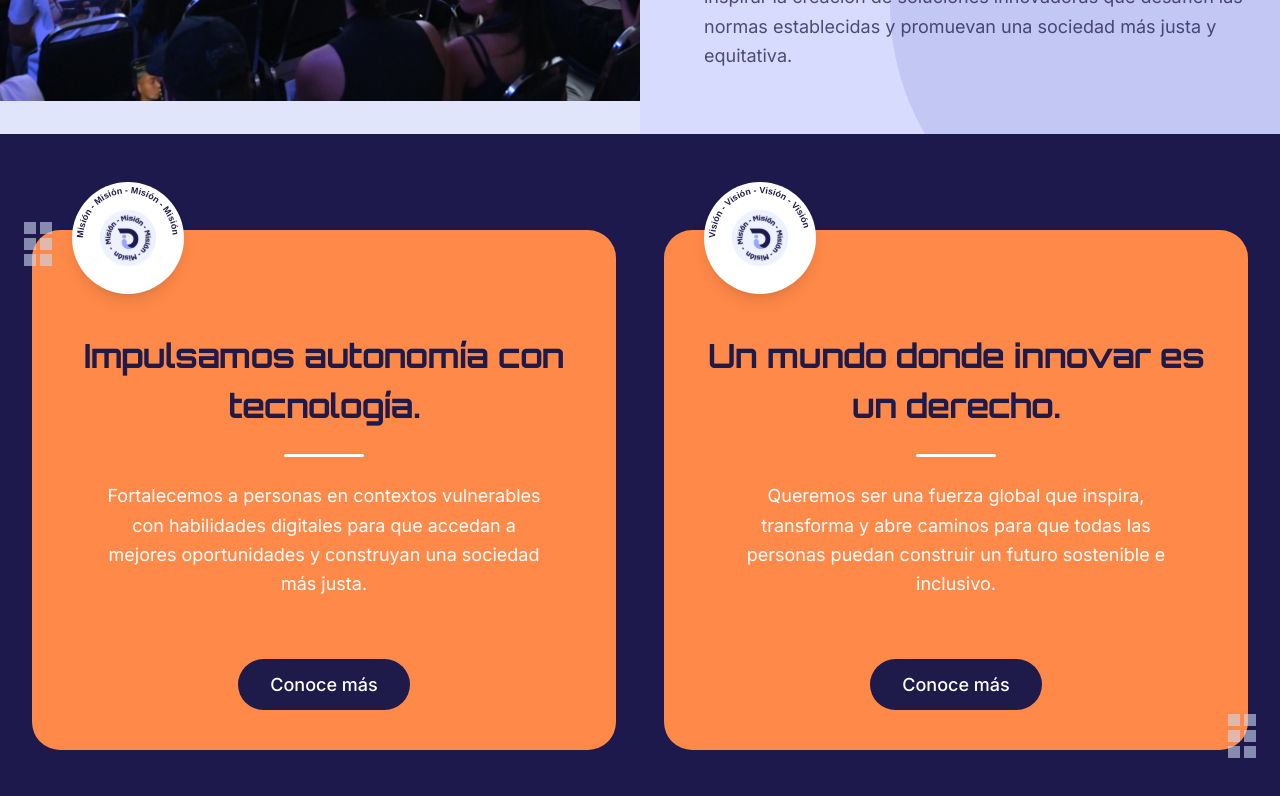
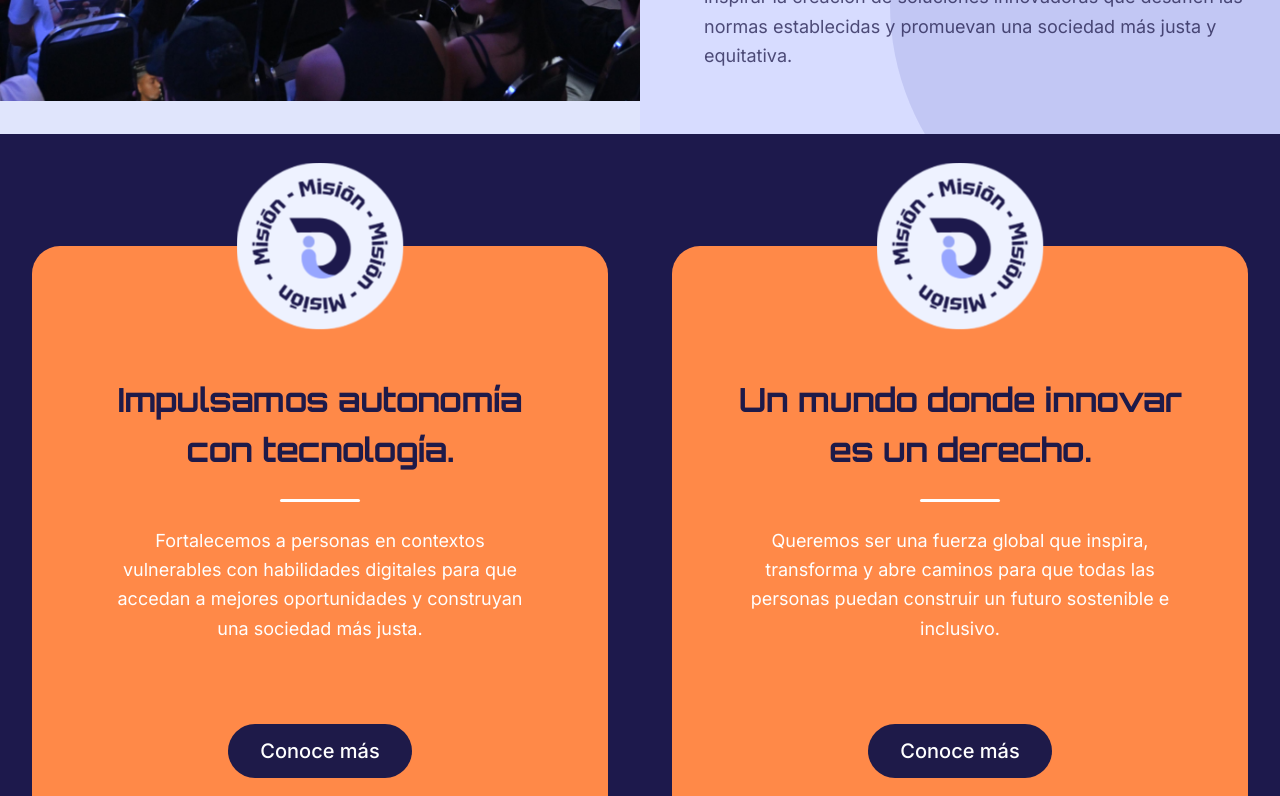
Before and after one commit to torozcodli/DemocratizamosWeb, a Next.js app: page /nosotros in a window 1280 px wide. Shown: the part 1420-2216 px from the top of the page. Built offline with nearby package versions, Linux system fonts and the light colour scheme; a web font is replaced by a local one.

Commit message:
fix: resolve duplicate keys in navbar and image warnings, move homepage to /inicio route

```diff
--- /dev/null
+++ b/src/app/inicio/page.tsx
@@ -0,0 +1,23 @@
+import { Navbar } from '@/components/sections/Navbar';
+import { Hero } from '@/components/sections/Hero';
+import { About } from '@/components/sections/About';
+import { InclusionDigitalSection } from '@/components/sections/InclusionDigitalSection';
+import { Ribbon } from '@/components/ui/Ribbon';
+import { AlliesSection } from '@/components/sections/AlliesSection';
+import { LatestSection } from '@/components/sections/LatestSection';
+import { Footer } from '@/components/sections/Footer';
+
+export default function InicioPage() {
+  return (
+    <main className="min-h-screen w-full p-0 m-0">
+      <Navbar />
+      <Hero />
+      <About />
+      <InclusionDigitalSection />
+      <Ribbon />
+      <AlliesSection />
+      <LatestSection />
+      <Footer />
+    </main>
+  );
+}
--- a/src/components/nosotros/FlipCard.tsx
+++ b/src/components/nosotros/FlipCard.tsx
@@ -8,7 +8,6 @@ interface FlipCardProps {
   frontTitle: string;
   frontText: string;
   backText: string;
-  pixelPosition: 'top-left' | 'bottom-right';
 }
 
 export function FlipCard({
@@ -16,7 +15,6 @@ export function FlipCard({
   frontTitle,
   frontText,
   backText,
-  pixelPosition,
 }: FlipCardProps) {
   const [isFlipped, setIsFlipped] = useState(false);
 
@@ -25,30 +23,8 @@ export function FlipCard({
       {/* Sello circular */}
       <SealBadge text={sealText} />
 
-      {/* Decoración de pixeles */}
-      <div
-        className={`absolute ${
-          pixelPosition === 'top-left'
-            ? 'top-0 left-0 -translate-x-2 -translate-y-2'
-            : 'bottom-0 right-0 translate-x-2 translate-y-2'
-        } pointer-events-none z-20`}
-      >
-        <div className="flex flex-col gap-1">
-          {[0, 1, 2].map((row) => (
-            <div key={row} className="flex gap-1">
-              {[0, 1].map((col) => (
-                <div
-                  key={col}
-                  className="w-2 h-2 md:w-3 md:h-3 bg-[#CED8F4] opacity-60"
-                ></div>
-              ))}
-            </div>
-          ))}
-        </div>
-      </div>
-
       {/* Card wrapper con perspective */}
-      <div className="perspective-[1200px] w-full h-[520px] md:h-[520px]">
+      <div className="perspective-[1200px] w-full h-[480px] sm:h-[520px] md:h-[560px] lg:h-[580px]">
         <div
           className="relative w-full h-full transition-transform duration-[600ms] ease-in-out [transform-style:preserve-3d]"
           style={{
@@ -56,7 +32,7 @@ export function FlipCard({
           }}
         >
           {/* FRONT - Card naranja */}
-          <div className="absolute inset-0 [backface-visibility:hidden] rounded-[28px] bg-[#FF8948] p-8 md:p-10 flex flex-col items-center justify-between">
+          <div className="absolute inset-0 [backface-visibility:hidden] rounded-[28px] bg-[#FF8948] p-6 sm:p-8 md:p-10 lg:p-12 flex flex-col items-center justify-between">
             <div className="flex-1 flex flex-col items-center justify-center space-y-6 text-center">
               <h3 className="text-[clamp(22px,2.6vw,34px)] font-tech font-extrabold tracking-tight text-[#1E1A49]">
                 {frontTitle}
@@ -71,7 +47,7 @@ export function FlipCard({
 
             <button
               onClick={() => setIsFlipped(true)}
-              className="rounded-full bg-[#1E1A49] text-white px-8 py-3 text-[clamp(14px,1.6vw,18px)] font-medium hover:bg-[#27225a] transition-colors focus-visible:outline-none focus-visible:ring-2 focus-visible:ring-[#6F74C9] focus-visible:ring-offset-2"
+              className="rounded-full bg-[#1E1A49] text-white px-8 py-3 text-[clamp(16px,1.8vw,20px)] font-medium hover:bg-[#27225a] transition-colors focus-visible:outline-none focus-visible:ring-2 focus-visible:ring-[#6F74C9] focus-visible:ring-offset-2"
               aria-expanded={isFlipped}
             >
               Conoce más
@@ -80,7 +56,7 @@ export function FlipCard({
 
           {/* BACK - Card lavanda */}
           <div
-            className="absolute inset-0 [backface-visibility:hidden] rounded-[28px] bg-[#CED8F4] p-8 md:p-10 flex flex-col items-center justify-center"
+            className="absolute inset-0 [backface-visibility:hidden] rounded-[28px] bg-[#CED8F4] p-6 sm:p-8 md:p-10 lg:p-12 flex flex-col items-center justify-center"
             style={{ transform: 'rotateY(180deg)' }}
           >
             {/* Botón cerrar X */}
--- a/src/components/nosotros/MissionVisionSection.tsx
+++ b/src/components/nosotros/MissionVisionSection.tsx
@@ -2,16 +2,15 @@ import { FlipCard } from './FlipCard';
 
 export function MissionVisionSection() {
   return (
-    <section className="relative w-full bg-[#1D194C] overflow-x-clip py-16 md:py-20 lg:py-24">
+    <section className="relative w-full bg-[#1D194C] overflow-x-clip py-20 md:py-24 lg:py-28">
       <div className="max-w-7xl mx-auto w-full px-4 sm:px-6 md:px-10 xl:px-8">
-        <div className="grid grid-cols-1 md:grid-cols-2 gap-10 md:gap-12">
+        <div className="grid grid-cols-1 md:grid-cols-2 gap-12 md:gap-14 lg:gap-16">
           {/* Tarjeta Misión */}
           <FlipCard
             sealText="Misión"
             frontTitle="Impulsamos autonomía con tecnología."
             frontText="Fortalecemos a personas en contextos vulnerables con habilidades digitales para que accedan a mejores oportunidades y construyan una sociedad más justa."
             backText="Impulsamos a las personas hacia mejores oportunidades económicas, fortaleciendo su autonomía mediante habilidades digitales que potencian su desarrollo personal, profesional y social. Democratizamos la innovación y la tecnología como herramientas de inclusión, enfocándonos en quienes enfrentan mayores barreras, para construir una sociedad más equitativa, creativa y resiliente."
-            pixelPosition="top-left"
           />
 
           {/* Tarjeta Visión */}
@@ -20,7 +19,6 @@ export function MissionVisionSection() {
             frontTitle="Un mundo donde innovar es un derecho."
             frontText="Queremos ser una fuerza global que inspira, transforma y abre caminos para que todas las personas puedan construir un futuro sostenible e inclusivo."
             backText="Democratizamos la Innovación se visualiza como una fuerza transformadora y revolucionaria, líder en la promoción del desarrollo humano y la innovación social. Buscamos trascender fronteras y barreras, siendo reconocidos por nuestro impacto radical y positivo en la vida de las personas y comunidades a nivel global. Aspiramos a ser pioneros en la creación de un mundo más sostenible, inclusivo y vibrante, donde cada individuo tenga la oportunidad y el poder de convertir sus sueños en realidad y contribuir activamente a la construcción de un futuro mejor para todos."
-            pixelPosition="bottom-right"
           />
         </div>
       </div>
--- a/src/components/nosotros/SealBadge.tsx
+++ b/src/components/nosotros/SealBadge.tsx
@@ -6,46 +6,15 @@ interface SealBadgeProps {
 
 export function SealBadge({ text }: SealBadgeProps) {
   return (
-    <div className="absolute -top-12 left-6 md:left-10 w-20 h-20 md:w-24 md:h-24 lg:w-28 lg:h-28 z-30">
-      <div className="relative w-full h-full">
-        {/* Círculo blanco con sombra */}
-        <div className="absolute inset-0 rounded-full bg-white shadow-lg"></div>
-
-        {/* Texto circular alrededor */}
-        <svg
-          className="absolute inset-0 w-full h-full"
-          viewBox="0 0 100 100"
-          xmlns="http://www.w3.org/2000/svg"
-        >
-          <defs>
-            <path
-              id={`circle-${text}`}
-              d="M 50,50 m -40,0 a 40,40 0 1,1 80,0 a 40,40 0 1,1 -80,0"
-            />
-          </defs>
-          <text
-            fontSize="8"
-            fill="#1E1A49"
-            fontFamily="Arial, sans-serif"
-            fontWeight="bold"
-          >
-            <textPath href={`#circle-${text}`} startOffset="0%">
-              {`${text} - ${text} - ${text} - ${text}`}
-            </textPath>
-          </text>
-        </svg>
-
-        {/* Logo centrado */}
-        <div className="absolute inset-0 flex items-center justify-center">
-          <Image
-            src="/solar/icons/Demologo.svg"
-            alt="Demoinn Logo"
-            width={40}
-            height={40}
-            className="w-10 h-10 md:w-12 md:h-12 lg:w-14 lg:h-14"
-          />
-        </div>
-      </div>
+    <div className="absolute top-0 left-1/2 -translate-x-1/2 -translate-y-1/2 w-[100px] h-[100px] sm:w-[121px] sm:h-[121px] md:w-[140px] md:h-[140px] lg:w-[167px] lg:h-[167px] z-30">
+      <Image
+        src="/solar/icons/Demologo.svg"
+        alt={`${text} - Demoinn Logo`}
+        width={176}
+        height={176}
+        className="w-full h-full"
+        style={{ width: '100%', height: '100%' }}
+      />
     </div>
   );
 }
--- a/src/components/sections/About.tsx
+++ b/src/components/sections/About.tsx
@@ -46,7 +46,7 @@ export function About() {
                   width={176}
                   height={176}
                   className="object-contain"
-                  style={{ width: 'auto', height: 'auto' }}
+                  style={{ width: '100%', height: '100%' }}
                 />
               </div>
             </div>
--- a/src/components/sections/Hero.tsx
+++ b/src/components/sections/Hero.tsx
@@ -24,7 +24,7 @@ export function Hero() {
       <div className="max-w-7xl mx-auto w-full px-4 sm:px-6 md:px-10 xl:px-8 relative z-10">
         <div className="hero-section-container grid grid-cols-1 md:grid-cols-[1.15fr_0.85fr] md:gap-8 lg:gap-10 xl:gap-14 items-center relative min-h-[500px] md:min-h-[550px] xl:min-h-[700px]">
           {/* Lado izquierdo */}
-          <div className="space-y-4 sm:space-y-5 md:space-y-6 xl:space-y-8 xl:-ml-18 z-10 order-1 md:order-1">
+          <div className="space-y-4 sm:space-y-5 md:space-y-6 xl:space-y-8 xl:-ml-18 z-10 order-1 md:order-1 lg:pr-10 xl:pr-14">
             <h1 className="hero-title font-inter font-extrabold text-[#1E1A49] text-[42px] sm:text-[50px] md:text-[52px] lg:text-[56px] xl:text-[72px] leading-[1.1] tracking-[-0.02em]">
               Transformamos
               <br className="hidden xl:block" />
@@ -36,7 +36,7 @@ export function Hero() {
               </span>
             </h1>
 
-            <p className="hero-description mt-3 sm:mt-4 max-w-[60ch] text-left text-[18px] md:text-[18px] lg:text-[18px] xl:text-[22px] font-medium leading-relaxed break-normal text-[#1E1A49]/85">
+            <p className="hero-description mt-3 sm:mt-4 max-w-[42ch] md:max-w-[44ch] lg:max-w-[48ch] text-left text-[18px] md:text-[18px] lg:text-[18px] xl:text-[22px] font-medium leading-relaxed text-[#1E1A49]/85 text-pretty">
               Llevando habilidades digitales a quienes más las necesitan, contribuyendo así a la inclusión digital y disminuyendo la desigualdad social.
             </p>
 
--- a/src/components/ui/Logo.tsx
+++ b/src/components/ui/Logo.tsx
@@ -9,7 +9,7 @@ interface LogoProps {
 export function Logo({ className }: LogoProps) {
   return (
     <Link
-      href="#inicio"
+      href="/inicio"
       className={cn(
         'flex items-center hover:opacity-90 transition-opacity',
         className
--- a/src/config/site.ts
+++ b/src/config/site.ts
@@ -6,12 +6,12 @@ export const siteConfig = {
   phone: '+52 614 141 8003',
   email: 'hola@democratizamoslanovacion.org',
   navigation: [
-    { label: 'Inicio', href: '#inicio' },
-    { label: 'Nosotros', href: '#nosotros' },
-    { label: 'Programas', href: '#programas' },
-    { label: 'Blog/Publicaciones', href: '#blog' },
-    { label: 'Herramientas', href: '#herramientas' },
-    { label: 'Academia', href: '#academia' },
+    { label: 'Inicio', href: '/inicio' },
+    { label: 'Nosotros', href: '/nosotros' },
+    { label: 'Programas', href: '#' },
+    { label: 'Blog/Publicaciones', href: '#' },
+    { label: 'Herramientas', href: '#' },
+    { label: 'Academia', href: '#' },
   ],
   cta: {
     label: 'Contacto',
```
Also changed, not shown: src/app/page.tsx (+2 -20 lines), src/components/sections/Navbar.tsx (+27 -8 lines), src/components/ui/SolarSystem.tsx (+6 -6 lines).
